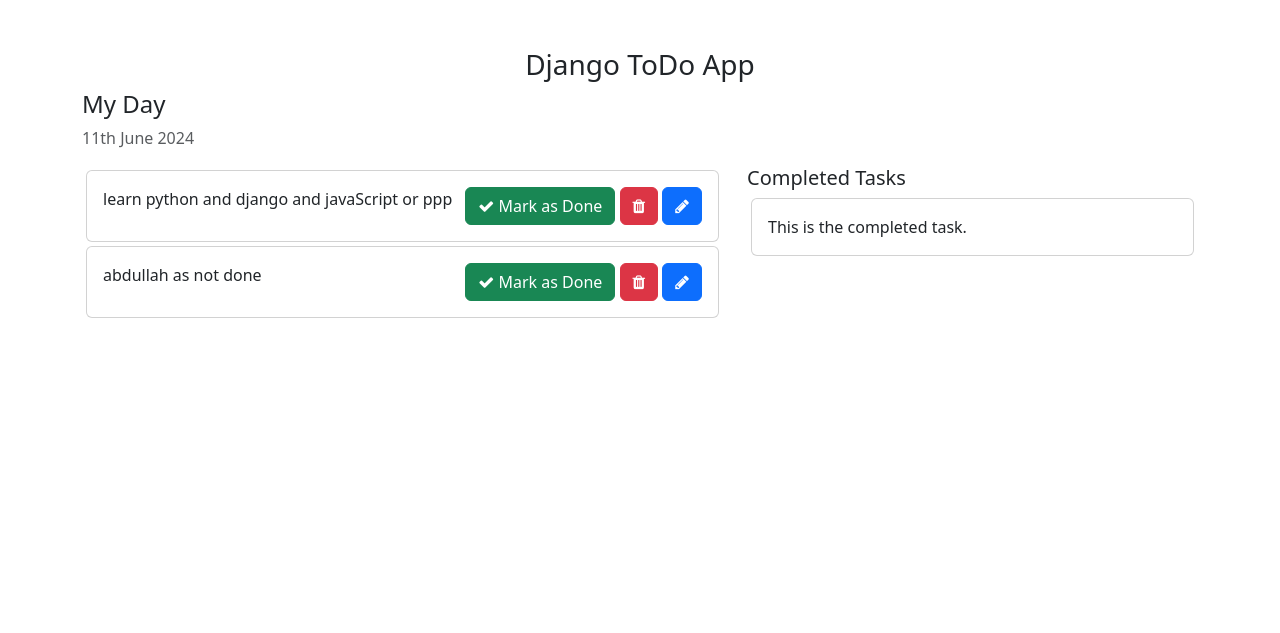
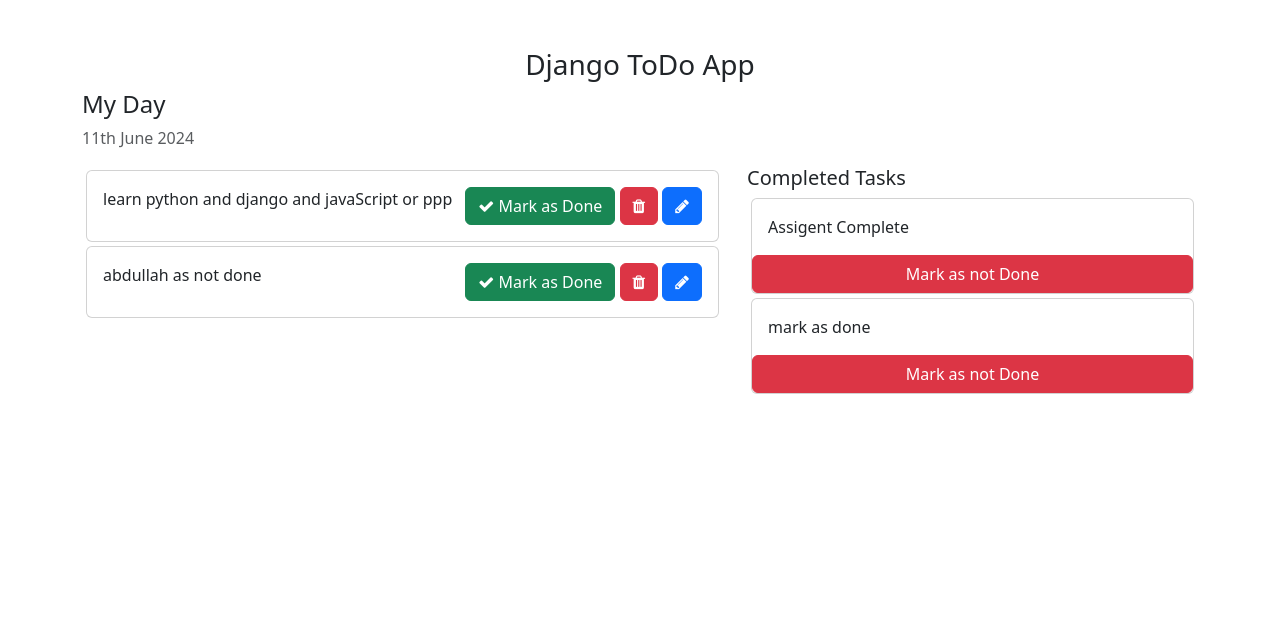
Before and after one commit to Abdullah-offical/Django-todo, a Django app: page /todo/ in a window 1280 px wide. Shown: the top 633 px of the page. Run offline with Django 5.2, Linux system fonts and the light colour scheme; data comes from the database, SQL or seed files in the repository; both versions use the stored data as it was after the commit.

Commit message:
Todo Complete

```diff
--- a/template/todo.html
+++ b/template/todo.html
@@ -35,9 +35,9 @@
                     <div class="card-body">
                         {{task.task}}
                         <span style="position: relative; float: right;">
-                            <a class="btn btn-success"><i class="fa fa-check"></i> Mark as Done</a>
-                            <a class="btn btn-danger"><i class="fa fa-trash"></i></a>
-                            <a class="btn btn-primary"><i class="fa fa-pencil"></i></a>
+                            <a href="{% url 'mark_as_done' task.id %}" class="btn btn-success"><i class="fa fa-check"></i> Mark as Done</a>
+                            <a href="{% url 'deleteTask' task.id %}" class="btn btn-danger"><i class="fa fa-trash"></i></a>
+                            <a  href="{% url 'editTask' task.id %}" class="btn btn-primary"><i class="fa fa-pencil"></i></a>
                         </span>
                     </div>
                 </div>
@@ -46,11 +46,19 @@
             <div class="col-md-5 col-lg-5">
                 <h5>Completed Tasks</h5>
                 <!-- List of all the tasks that have completed -->
+
+                {% for task in completed_task %}
+
+
+
                 <div class="card m-1">
                     <div class="card-body">
-                        This is the completed task.
+                        {{ task.task }}
                     </div>
+                    <a class="btn btn-danger" href="{% url 'mark_as_not_done' task.id %}">Mark as not Done</a>
                 </div>
+
+                {% endfor %}
             </div>
         </div>
         <div class="row">
--- a/todo/urls.py
+++ b/todo/urls.py
@@ -6,4 +6,8 @@
 urlpatterns = [
     path('', views.todo, name='todo'),
     path('addTask/', views.addTask, name='addTask'),
+    path('mark_as_done/<int:pk>', views.mark_as_done, name='mark_as_done'),
+    path('mark_as_not_done/<int:pk>', views.mark_as_not_done, name='mark_as_not_done'),
+    path('editTask/<int:pk>', views.editTask, name='editTask'),
+    path('deleteTask/<int:pk>', views.deleteTask, name='deleteTask'),
 ]
--- a/todo/views.py
+++ b/todo/views.py
@@ -1,11 +1,13 @@
-from django.shortcuts import redirect, render, HttpResponse
+from django.shortcuts import get_object_or_404, redirect, render, HttpResponse
 from .models import Task
 
 def todo(request):
     # use filter for get multiple filesd use conditions
     task = Task.objects.filter(is_complete=False)
+    completed_task = Task.objects.filter(is_complete=True)
     context = {
         'task' : task,
+        'completed_task' : completed_task,
     }
     return render(request, 'todo.html', context)
     # return HttpResponse("Todo")
@@ -14,3 +16,33 @@
     task = request.POST['task']
     Task.objects.create(task = task).order_by('updated_at')
     return redirect('todo')
+
+def mark_as_done(request, pk):
+    task = get_object_or_404(Task, pk=pk) # task is exsist or not not to show 404
+    task.is_complete = True
+    task.save()
+    return redirect('todo')
+
+def mark_as_not_done(request, pk):
+    task = get_object_or_404(Task, pk=pk)
+    task.is_complete = False
+    task.save()
+    return redirect('todo')
+
+def editTask(request, pk):
+    get_task = get_object_or_404(Task, pk=pk)
+    if request.method == 'POST':
+        new_task = request.POST['task']
+        get_task.task = new_task
+        get_task.save()
+        return redirect('todo')
+    else: # page refresh or come frist time
+        context = {
+            'get_task': get_task,
+        }
+        return render(request, 'editTask.html', context);
+
+def deleteTask(request, pk):
+    task = get_object_or_404(Task, pk=pk)
+    task.delete()
+    return redirect('todo')
```
Also changed, not shown: template/editTask.html (added, +25 -0 lines), db.sqlite3.
